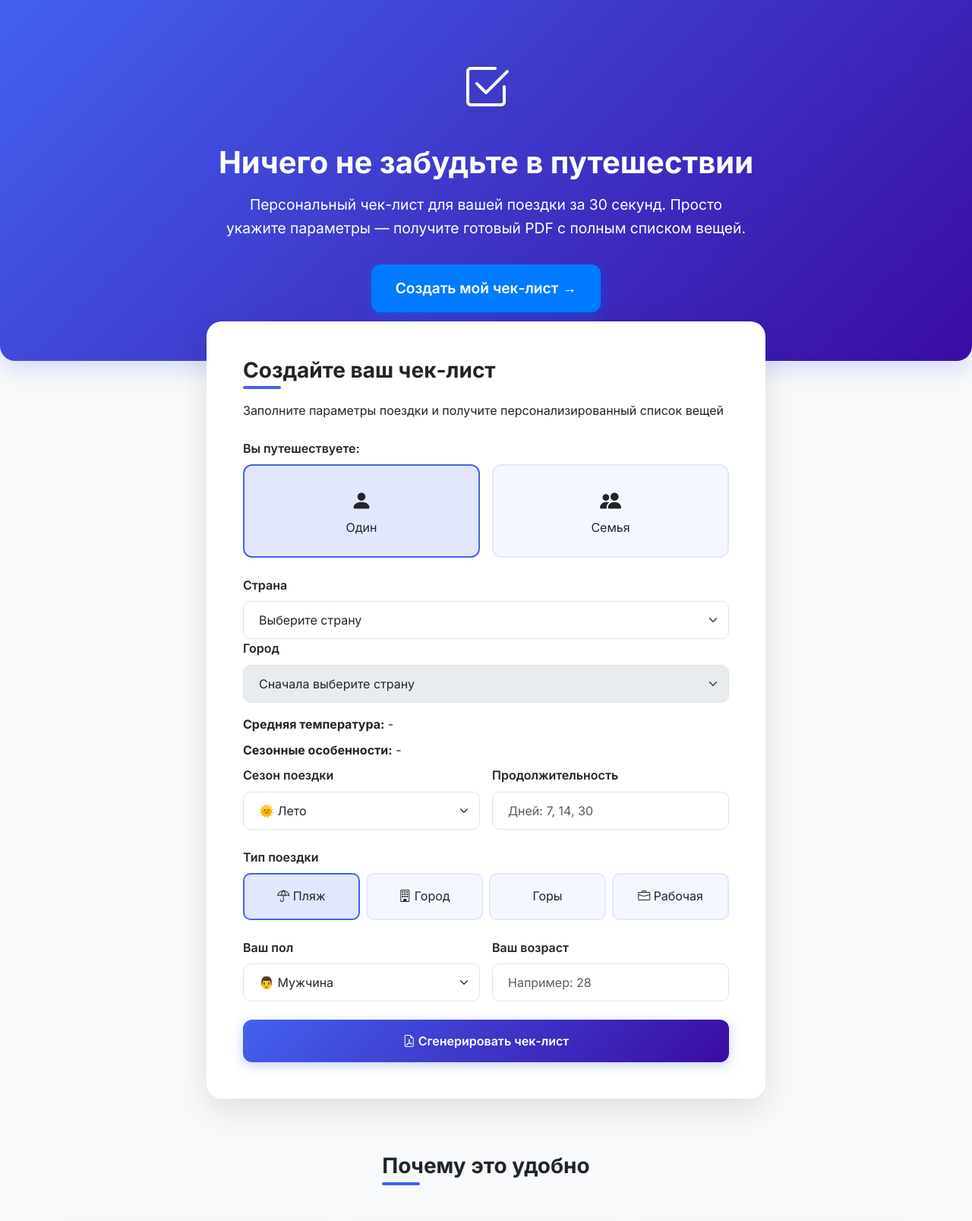
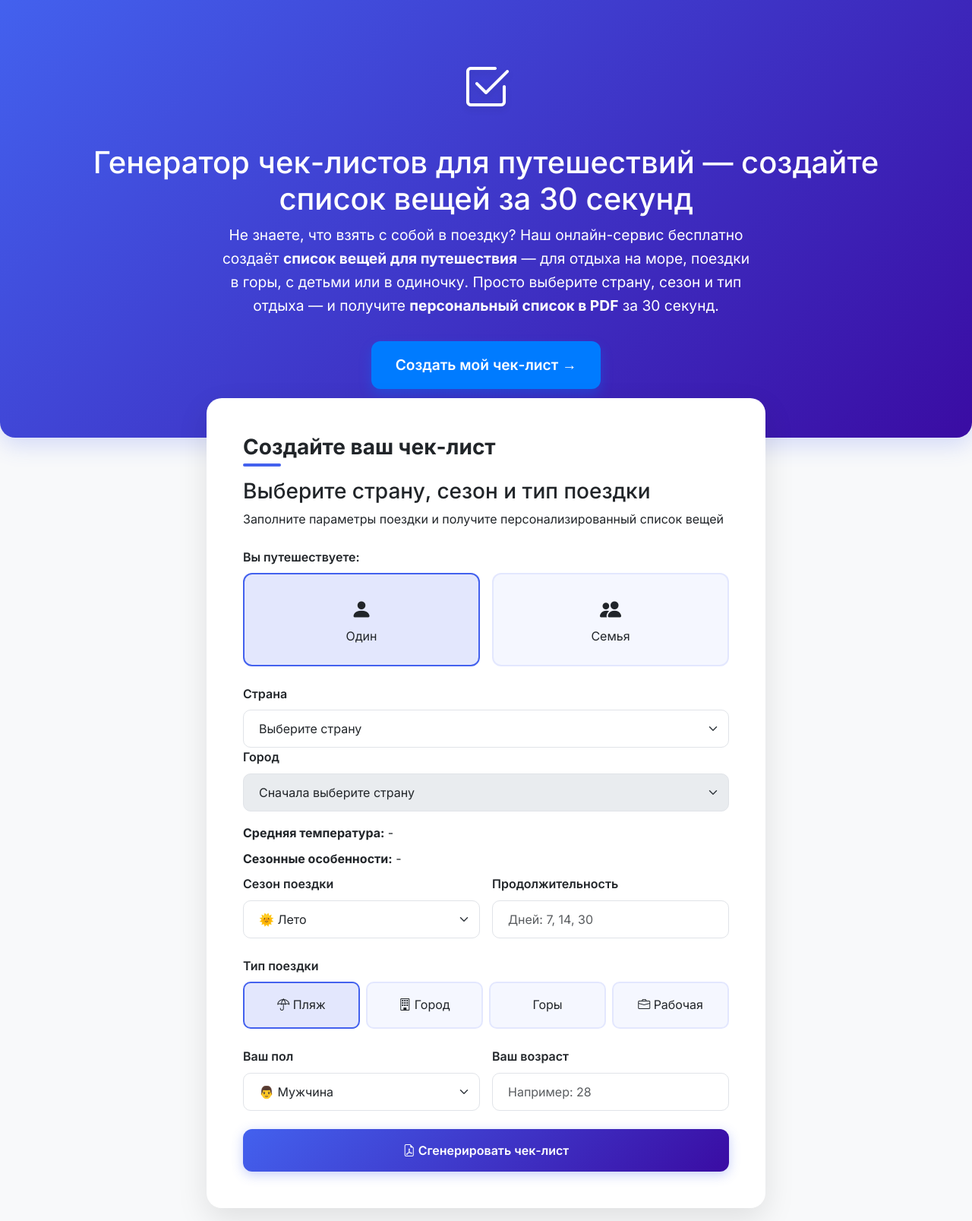
Before and after one commit to Infobest37/CheckListtTavel, a Flask app: page / in a window 1280 px wide. Shown: the top 1607 px of the page at 76% size. Run offline with Flask 2, Linux system fonts and the light colour scheme; parts of the project's set-up code (start-up, migrations or seed data) failed here and were passed over.

Commit message:
Initial commit

```diff
--- a/templates/index.html
+++ b/templates/index.html
@@ -3,8 +3,9 @@
 <head>
   <meta charset="UTF-8" />
   <meta name="viewport" content="width=device-width, initial-scale=1.0" />
-  <title>Генератор чек-листов для путешествий | TravelCheck</title>
-  <meta name="description" content="Автоматический генератор персонализированных чек-листов для путешествий. Получите полный список вещей под ваш маршрут, сезон и состав компании.">
+  <title>Список вещей в отпуск: удобный чек-лист для поездки</title>
+ <meta name="description" content="Соберите список вещей для поездки на море, в горы, с детьми или в одиночку. Онлайн-сервис за 30 секунд создаёт PDF-чек-лист под вашу поездку." />
+
   <link href="https://cdn.jsdelivr.net/npm/bootstrap@5.3.3/dist/css/bootstrap.min.css" rel="stylesheet" />
   <!-- Используем Google Fonts с резервными шрифтами -->
   <link rel="preconnect" href="https://fonts.googleapis.com">
@@ -287,10 +288,13 @@
       <div class="hero-icon animate__animated animate__fadeIn">
         <i class="bi bi-check2-square"></i>
       </div>
-      <h1 class="hero-title animate__animated animate__fadeInUp">Ничего не забудьте в путешествии</h1>
+      <h1 class="hero-title animate__animated animate__fadeInUp"><h1>Генератор чек-листов для путешествий — создайте список вещей за 30 секунд</h1>
+</h1>
       <p class="hero-subtitle animate__animated animate__fadeInUp animate__delay-1s">
-        Персональный чек-лист для вашей поездки за 30 секунд. Просто укажите параметры — получите готовый PDF с полным списком вещей.
-      </p>
+  Не знаете, что взять с собой в поездку? Наш онлайн-сервис бесплатно создаёт <strong>список вещей для путешествия</strong> — для отдыха на море, поездки в горы, с детьми или в одиночку. Просто выберите страну, сезон и тип отдыха — и получите <strong>персональный список в PDF</strong> за 30 секунд.
+</p>
+
+
       <a href="#checklistForm" class="cta-button animate__animated animate__fadeInUp animate__delay-2s">
         Создать мой чек-лист →
       </a>
@@ -304,6 +308,9 @@
       <div class="col-lg-8">
         <div class="form-card animate__animated animate__fadeIn" id="checklistForm">
           <h2 class="section-title mb-4">Создайте ваш чек-лист</h2>
+
+          <h3> Выберите страну, сезон и тип поездки</h3>
+
           <p class="mb-4">Заполните параметры поездки и получите персонализированный список вещей</p>
 
           <form method="post">
```
